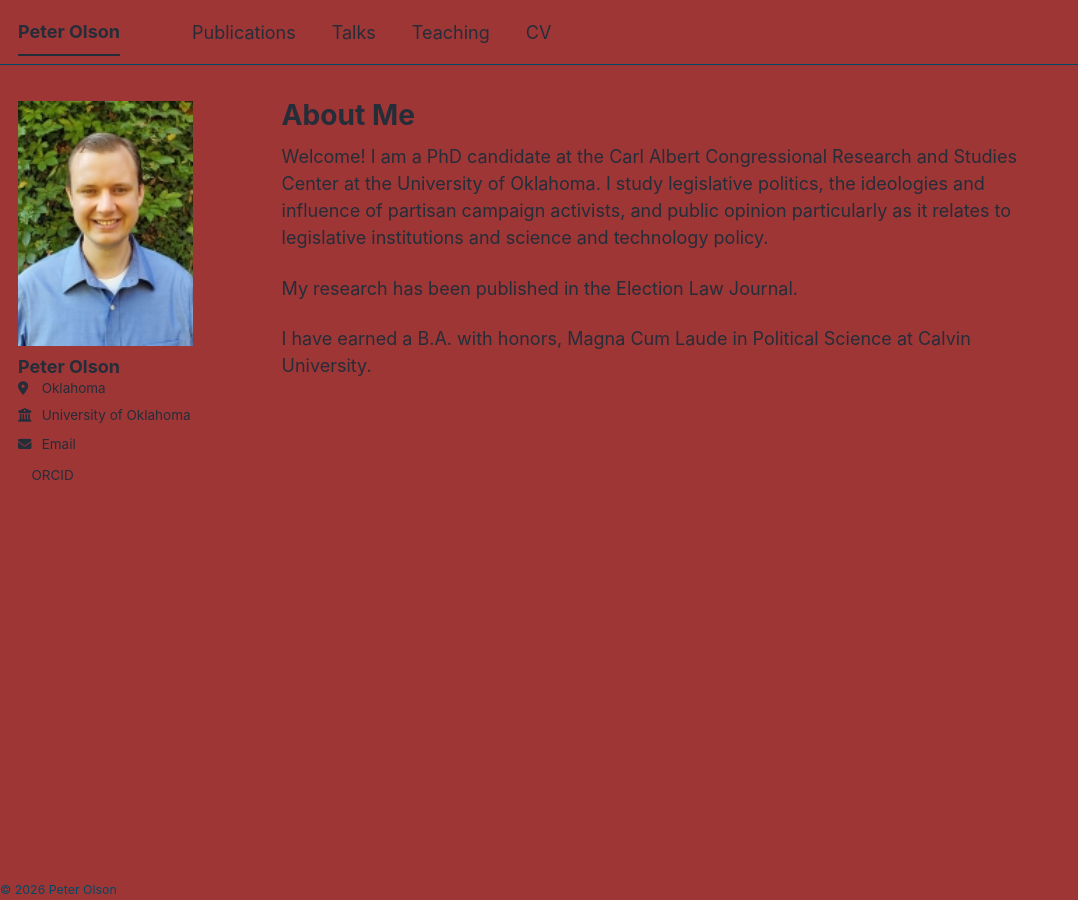
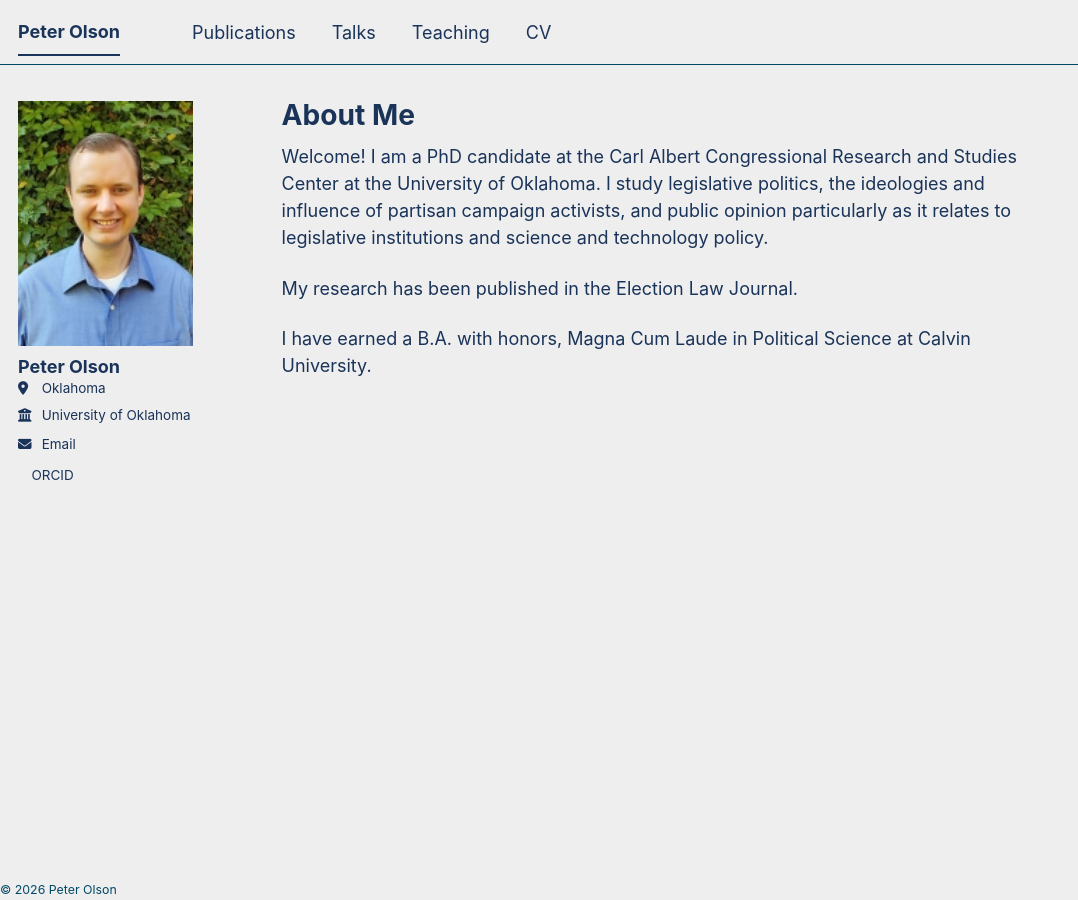
Before and after one commit to peterolson1776-crypto/peterolson.github.io, a Jekyll site: the page built from _pages/about.md, in a window 1280 px wide. Shown: the whole page, without its empty margins (0-1078 px from the left). Built offline with Jekyll 4.4.1, drawn with Linux system fonts in a browser that asks for light colours; a style sheet for code colours, icons or effects is not loaded.

Commit message:
Update _air_light.scss

```diff
--- a/_sass/theme/_air_light.scss
+++ b/_sass/theme/_air_light.scss
@@ -8,10 +8,10 @@ $dark-primary-color         : mix(#000, $primary-color, 40%);
 $darker-primary-color       : mix(#000, $primary-color, 60%);
 $light-primary-color        : mix(#000, $primary-color, 50%);
 
-$background                 : #9f3636;
+$background                 : #eeeeee;
 $background-light           : mix(#fff, $background, 20%);
 $background-lighter         : mix(#fff, $background, 90%);
-$text                       : #252d39;
+$text                       : #1a3359;
 $link                       : #283445;
 $link-dark                  : mix(#000, $link, 25%);
 $link-light                 : mix(#fff, $link, 25%);
```
